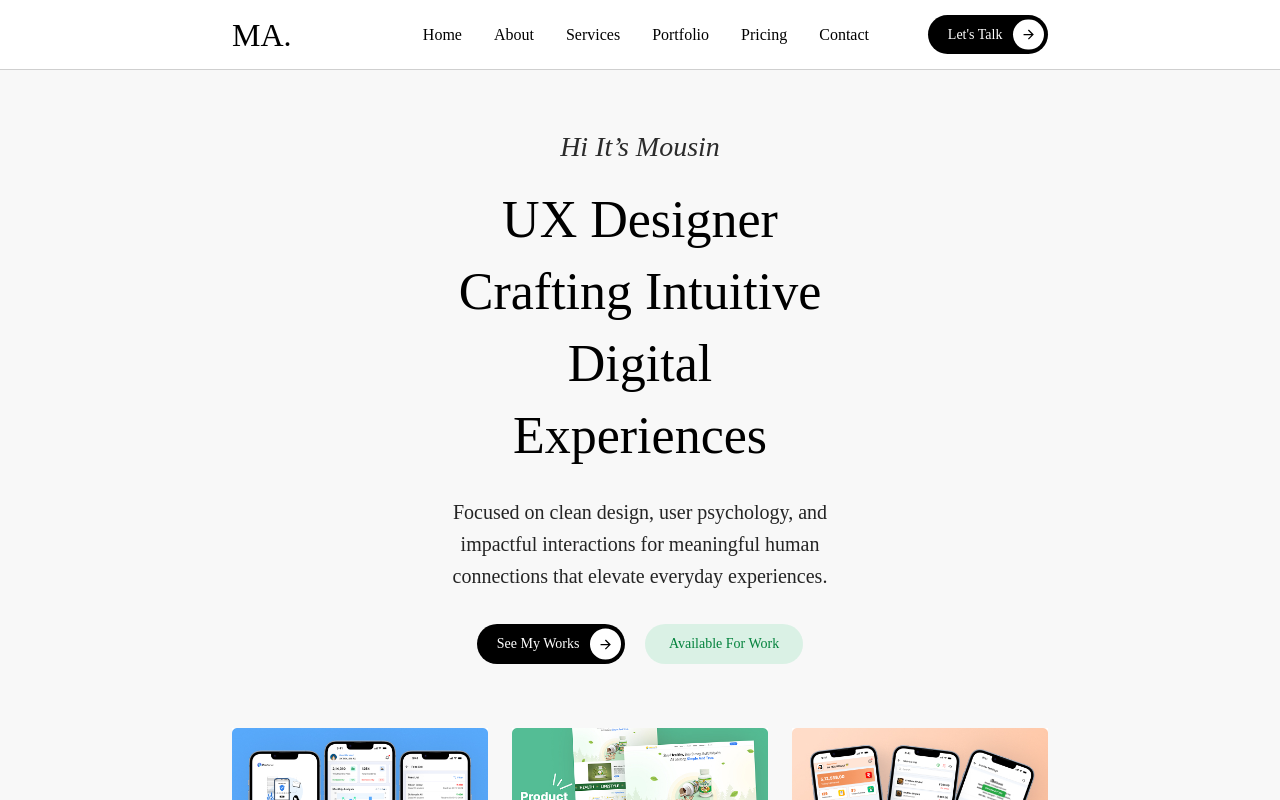
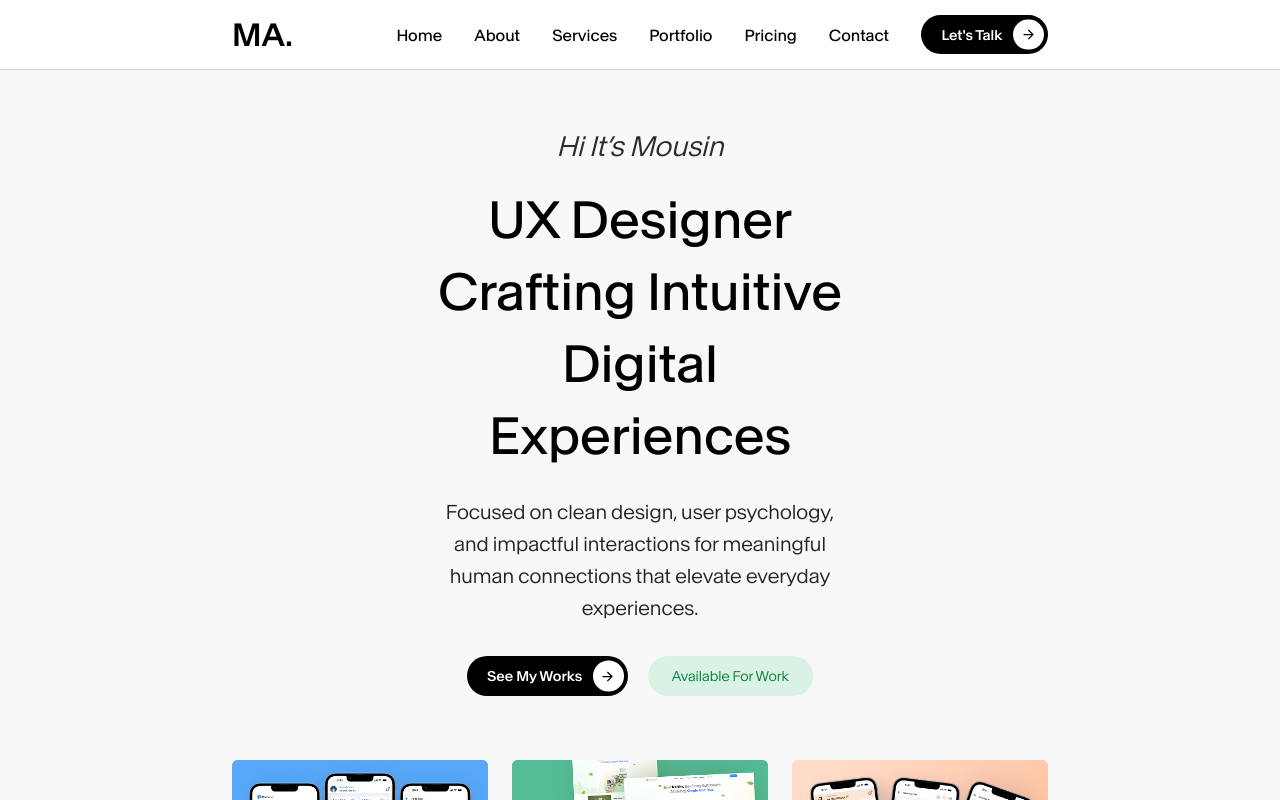
Before and after one commit to SK-MOUSIN-ALI/mousinali, a Next.js app: page / in a window 1280 px wide. Shown: the top 800 px of the page. Built offline with nearby package versions, Linux system fonts and the light colour scheme.

Commit message:
font change

```diff
--- a/src/app/globals.css
+++ b/src/app/globals.css
@@ -100,7 +100,7 @@ html,
 body {
   width: 100%;
   height: 100%;
-  font-family: 'Baikal VAR';
+  font-family: 'Baikal Trial';
 }
 
 .font-weight-100 {
```
